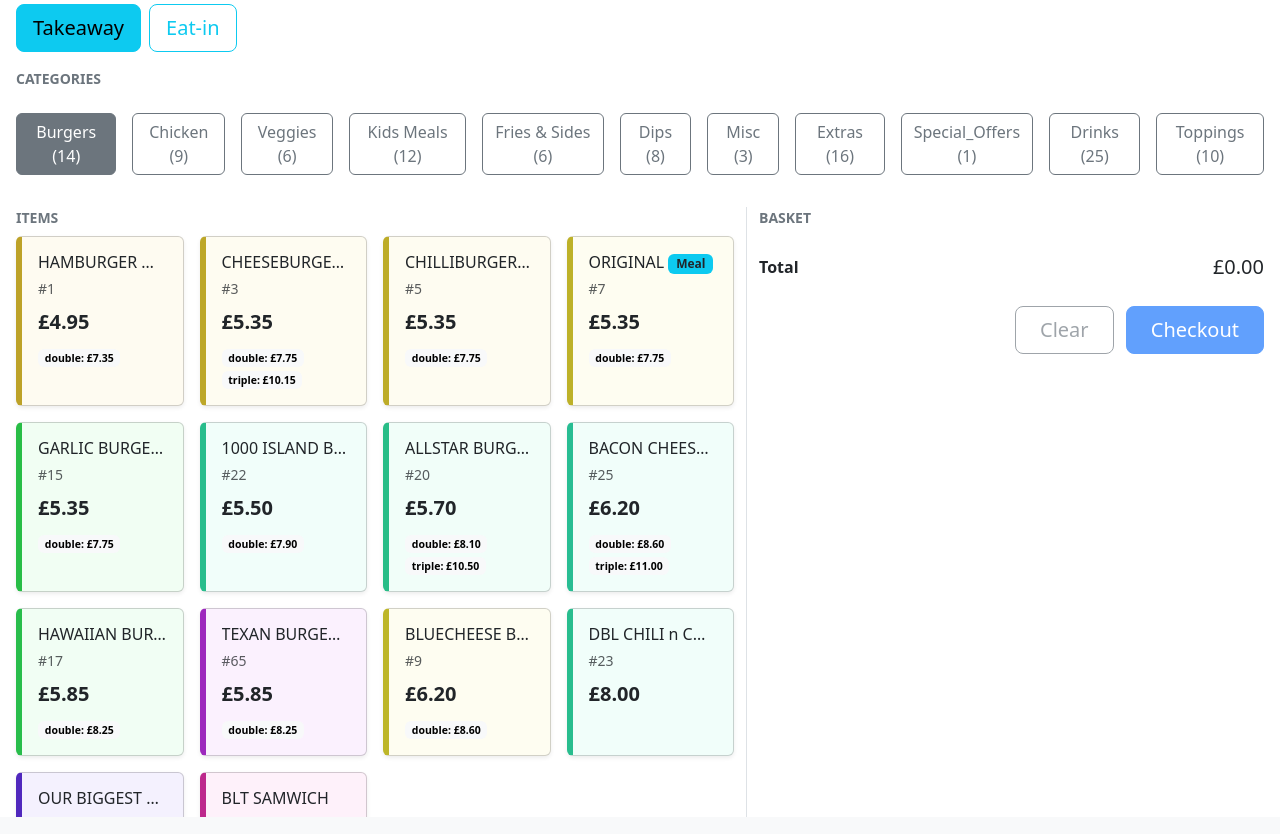
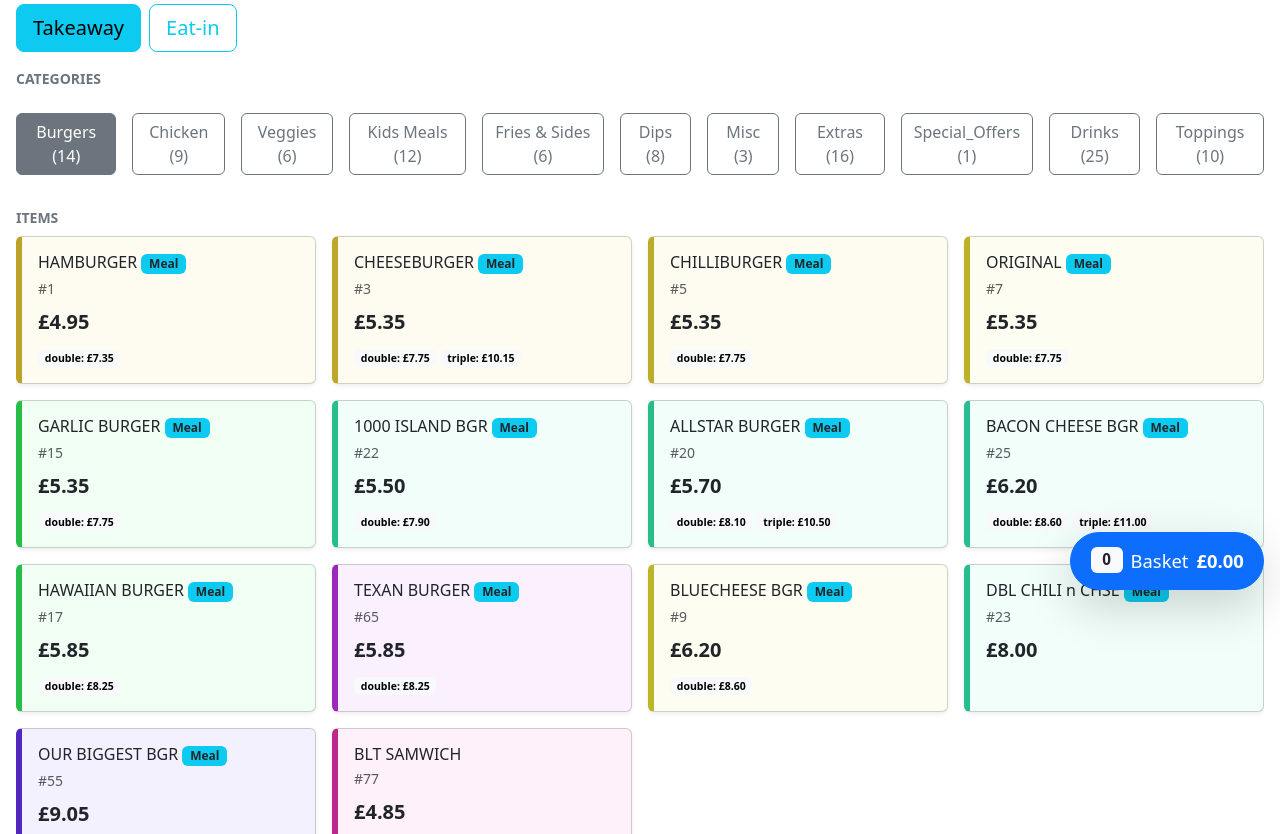
Before and after one commit to sivashankarplaraj/ePOS, a Django app: page / in a window 1280 px wide. Shown: the part 265-1099 px from the top of the page. Run offline with Django 5.2, Linux system fonts and the light colour scheme; data comes from the database, SQL or seed files in the repository; some libraries are stand-ins or nearby versions.

Commit message:
UI: Replace split layout with floating basket offcanvas; hide FAB on open; update basket rendering

```diff
--- a/manage_orders/templates/manage_orders/app_prod_order.html
+++ b/manage_orders/templates/manage_orders/app_prod_order.html
@@ -32,24 +32,43 @@
   <div id="category-strip" class="d-flex flex-nowrap overflow-auto gap-3 py-3" style="font-size:1.35rem; -webkit-overflow-scrolling: touch;"></div>
 </div>
 
-<!-- Main layout: Items (60%) | Basket (40%) -->
-<div class="row" id="order-workspace">
-  <div class="col-12 col-lg-7" id="items-pane" style="max-height:70vh; overflow:auto;">
+<!-- Items Pane (full width); basket now floating/offcanvas -->
+<div id="order-workspace">
+  <div id="items-pane" style="max-height:72vh; overflow:auto;">
     <div class="fw-semibold small text-uppercase text-secondary mb-2">Items</div>
-    <div id="items-container" class="row g-3">
-      <!-- Items injected via JS -->
+    <div id="items-container" class="row g-3"><!-- Items injected via JS --></div>
+  </div>
+</div>
+
+<!-- Floating Basket Button -->
+<button id="basket-fab" type="button" class="btn btn-primary rounded-pill shadow-lg position-fixed d-flex align-items-center gap-2" data-bs-toggle="offcanvas" data-bs-target="#basketOffcanvas" aria-controls="basketOffcanvas" style="bottom:1rem; right:1rem; z-index:1080; padding:.9rem 1.2rem; font-size:1.15rem;">
+  <span class="badge text-bg-light text-dark" id="basket-fab-count" style="font-size:.95rem; min-width:2rem;">0</span>
+  <span>Basket</span>
+  <span id="basket-fab-total" class="fw-semibold">£0.00</span>
+</button>
+
+<!-- Basket Offcanvas (overlay) -->
+<div class="offcanvas offcanvas-end" tabindex="-1" id="basketOffcanvas" aria-labelledby="basketOffcanvasLabel" data-bs-scroll="true">
+  <div class="offcanvas-header">
+    <h5 class="offcanvas-title" id="basketOffcanvasLabel">Basket</h5>
+    <button type="button" class="btn-close" data-bs-dismiss="offcanvas" aria-label="Close"></button>
+  </div>
+  <div class="offcanvas-body d-flex flex-column p-0">
+    <div class="p-3 border-bottom">
+      <div class="small text-uppercase text-secondary fw-semibold">Current Items</div>
     </div>
-  </div>
-  <div class="col-12 col-lg-5 border-start" id="basket-pane" style="max-height:70vh; overflow:auto;">
-    <div class="fw-semibold small text-uppercase text-secondary mb-2">Basket</div>
-    <ul class="list-group" id="basket-list" style="font-size:1.15rem;"></ul>
-    <div class="mt-3 d-flex justify-content-between align-items-center">
-      <span class="fw-semibold">Total</span>
-      <span id="basket-total" class="fs-5">£0.00</span>
+    <div class="flex-grow-1 overflow-auto p-3">
+      <ul class="list-group" id="basket-list" style="font-size:1.15rem;"></ul>
     </div>
-    <div class="mt-4 text-end">
-      <button class="btn btn-lg btn-outline-secondary px-4 py-2 me-2" id="clear-basket" disabled>Clear</button>
-      <button class="btn btn-lg btn-primary px-4 py-2" id="checkout" disabled>Checkout</button>
+    <div class="border-top p-3">
+      <div class="d-flex justify-content-between align-items-center mb-3">
+        <span class="fw-semibold">Total</span>
+        <span id="basket-total" class="fs-4">£0.00</span>
+      </div>
+      <div class="d-flex justify-content-end gap-2 flex-wrap">
+        <button class="btn btn-outline-secondary btn-lg px-4 py-2" id="clear-basket" disabled>Clear</button>
+        <button class="btn btn-primary btn-lg px-4 py-2" id="checkout" disabled data-bs-dismiss="offcanvas">Checkout</button>
+      </div>
     </div>
   </div>
 </div>
@@ -191,6 +210,12 @@
       @media (pointer:coarse){ .topping-btn { min-height:80px; font-size:1.25rem; } }
     `; document.head.appendChild(st);
   }
+  // Hide floating basket button while any offcanvas is open (Bootstrap adds body.offcanvas-open)
+  if(!document.getElementById('basket-fab-hide-style')){
+    const st2=document.createElement('style'); st2.id='basket-fab-hide-style';
+    st2.textContent = `body.offcanvas-open #basket-fab{display:none !important;}`; // must override Bootstrap .d-flex !important
+    document.head.appendChild(st2);
+  }
   const bandButtonsWrap = document.getElementById('band-buttons');
   const basisButtonsWrap = document.getElementById('basis-buttons');
   const categoryStrip = document.getElementById('category-strip');
@@ -199,6 +224,14 @@
   const basketTotal = document.getElementById('basket-total');
   const clearBtn = document.getElementById('clear-basket');
   const checkoutBtn = document.getElementById('checkout');
+  const basketFab = document.getElementById('basket-fab');
+  const basketFabCount = document.getElementById('basket-fab-count');
+  const basketFabTotal = document.getElementById('basket-fab-total');
+  const basketOffcanvasEl = document.getElementById('basketOffcanvas');
+  if(basketOffcanvasEl){
+    basketOffcanvasEl.addEventListener('show.bs.offcanvas', ()=>{ if(basketFab) basketFab.classList.add('d-none'); });
+    basketOffcanvasEl.addEventListener('hidden.bs.offcanvas', ()=>{ if(basketFab) basketFab.classList.remove('d-none'); });
+  }
   let currentBand = '1';
   let vatBasis = 'take'; // default
   let showNet = false;
@@ -444,6 +477,14 @@
     });
     basketTotal.textContent = money(basket.total);
     clearBtn.disabled = basket.lines.length===0; checkoutBtn.disabled = basket.lines.length===0;
+    // Floating button updates
+    const totalQty = basket.lines.reduce((s,l)=> s + (l.qty||1),0);
+    if(basketFabCount) basketFabCount.textContent = totalQty;
+    if(basketFabTotal) basketFabTotal.textContent = money(basket.total);
+    if(basketFab){
+      basketFab.classList.toggle('btn-outline-secondary', basket.lines.length===0);
+      basketFab.disabled = basket.lines.length===0;
+    }
   }
   clearBtn.addEventListener('click', ()=>{ basket.lines=[]; renderBasket(); });
   // Checkout flow opens modal to collect payment method and crew ID
```
